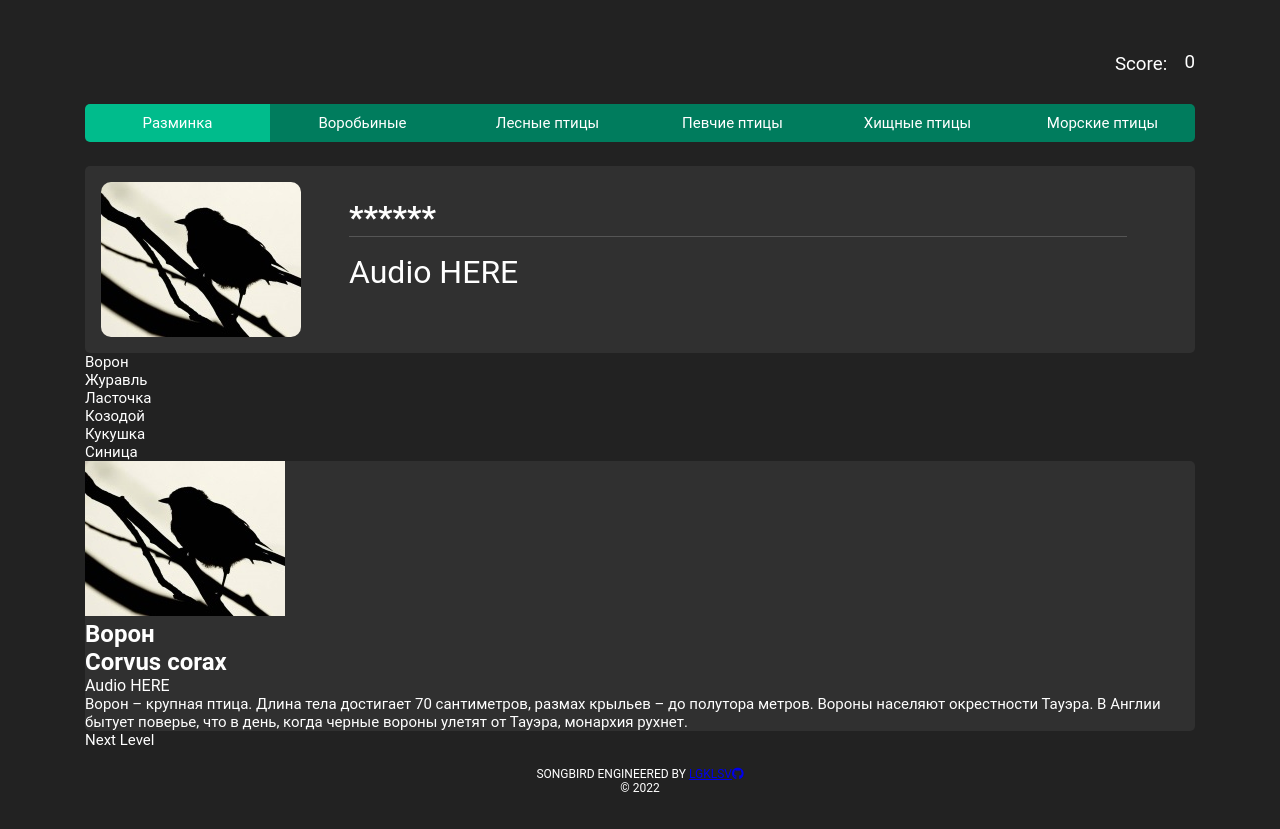
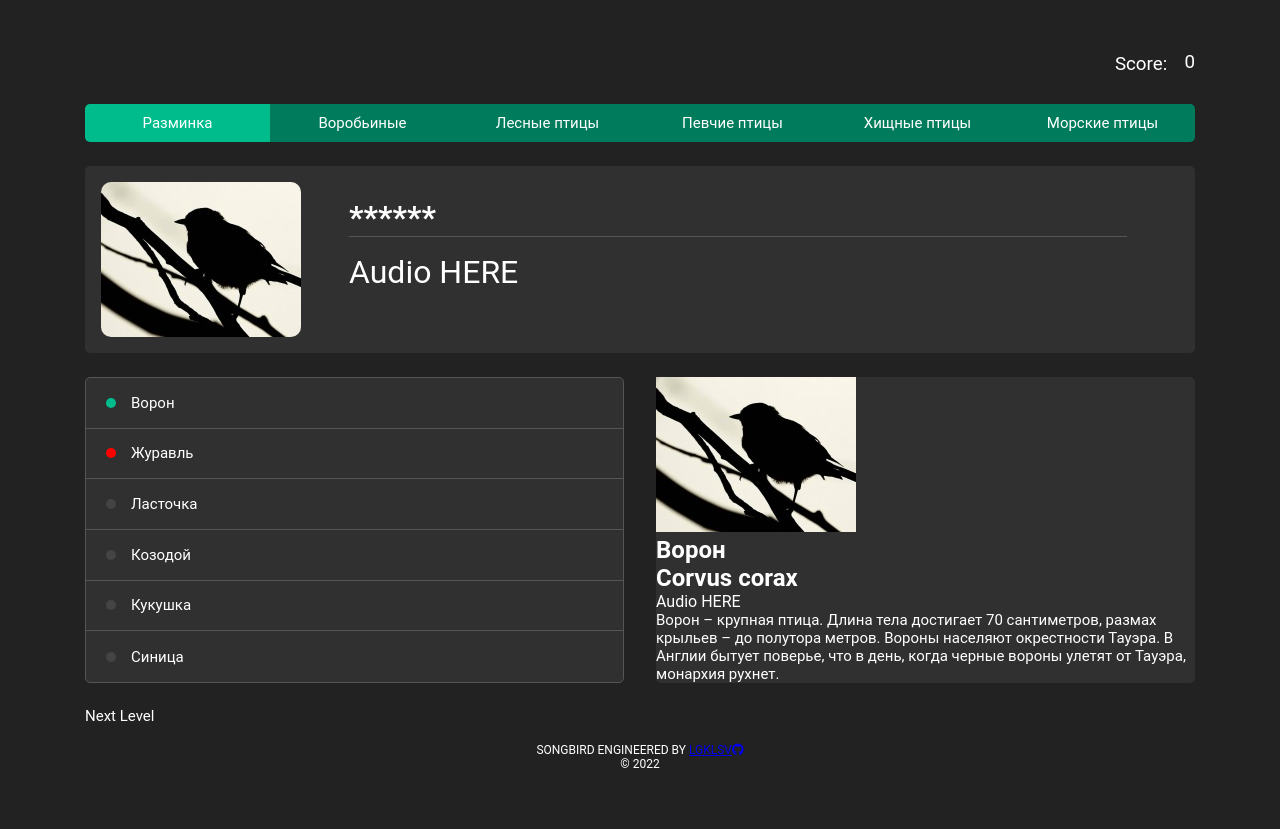
Before and after one commit to lgklsv/songbird, a website built with webpack: page songbird/src/pages/app.html in a window 1280 px wide. After the commit the page ends 805 px from the top, so only its background shows below. Built offline with nearby package versions, Linux system fonts and the light colour scheme.

Commit message:
fear: add style to the answers options

```diff
--- /dev/null
+++ b/songbird/src/styles/_answers-options.scss
@@ -0,0 +1,40 @@
+.answers-options {
+    display: grid;
+    grid-template-rows: repeat(6, 1fr);
+    border: 1px solid var(--border-color);
+    background-color: var(--background-color-secondary);
+    border-radius: 5px;
+
+    .answers-options__item {
+        display: flex;
+        justify-content: flex-start;
+        align-items: center;
+        padding: 13.6px 20px;
+        border-bottom: 1px solid var(--border-color);
+        cursor: pointer;
+
+        &:hover {
+            background-color: var(--color-light);
+        }
+
+        &:last-child {
+            border-bottom: none;
+        }
+
+        .answers-options__status {
+            height: 10px;
+            width: 10px;
+            background-color: var(--color-light);
+            border-radius: 50%;
+            margin-right: 15px;
+        }
+
+        .answers-options__status_right {
+            background-color: var(--quiz-color-active);
+        }
+
+        .answers-options__status_wrong {
+            background-color: var(--quiz-color-wrong);
+        }
+    }
+}
--- a/songbird/src/styles/_bird-card.scss
+++ b/songbird/src/styles/_bird-card.scss
@@ -2,5 +2,4 @@
     background-color: var(--background-color-secondary);
     width: 100%;
     border-radius: 5px;
-
 }
--- a/songbird/src/styles/_quiz-line.scss
+++ b/songbird/src/styles/_quiz-line.scss
@@ -18,6 +18,6 @@
     }
 
     .quiz-line__btn_active {
-        background-color: var(--quiz-line-color-active);
+        background-color: var(--quiz-color-active);
     }
 }
--- a/songbird/src/styles/main.scss
+++ b/songbird/src/styles/main.scss
@@ -1,6 +1,7 @@
 @import 'header';
 @import 'quiz-line';
 @import 'secret-bird';
+@import 'answers-options';
 @import 'bird-card';
 @import 'footer';
 
@@ -11,10 +12,11 @@
     --text-color: #ffffff;
 
     --quiz-line-color: #007c5d ;
-    --quiz-line-color-active: #00bc8c;
+    --quiz-color-active: #00bc8c;
+    --quiz-color-wrong: #ff0000;
     --border-color: #555;
+    --color-light: #444;
 }
-
 
 * {
     margin: 0;
@@ -38,3 +40,11 @@ html {
 .regtext {
     font-size: 15px;
 }
+
+.answers {
+    margin-top: 1.5rem;
+    display: grid;
+    grid-template-columns: repeat(2, 1fr);
+    gap: 2rem;
+    margin-bottom: 1.5rem;
+}
```
